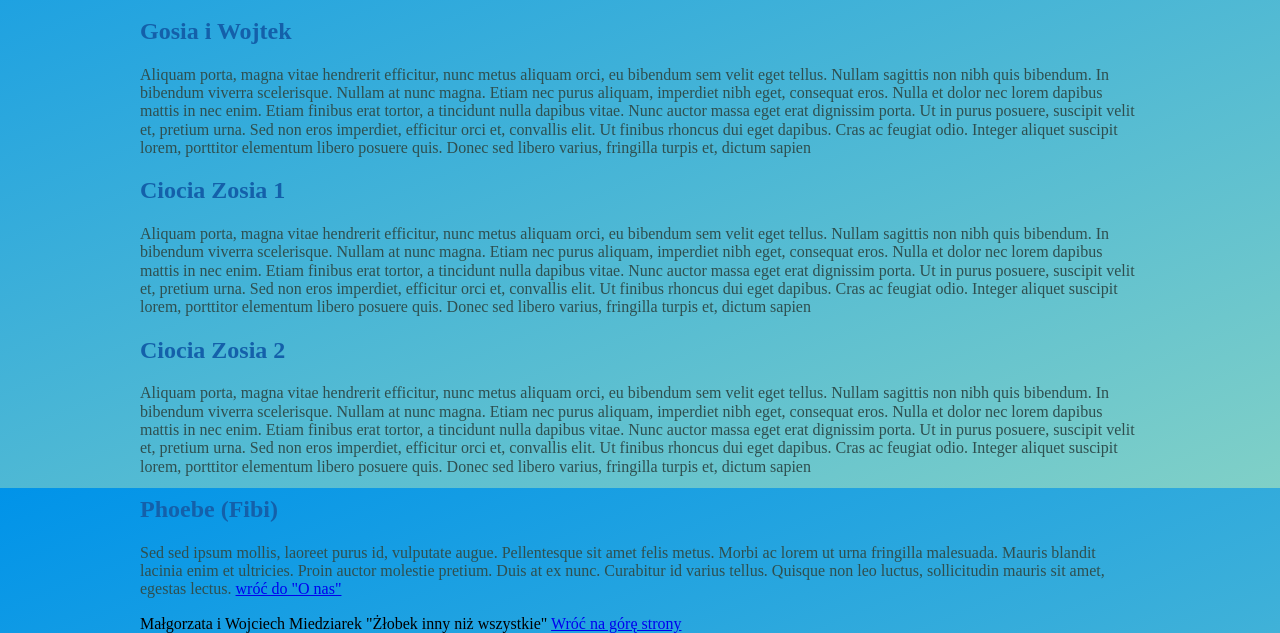
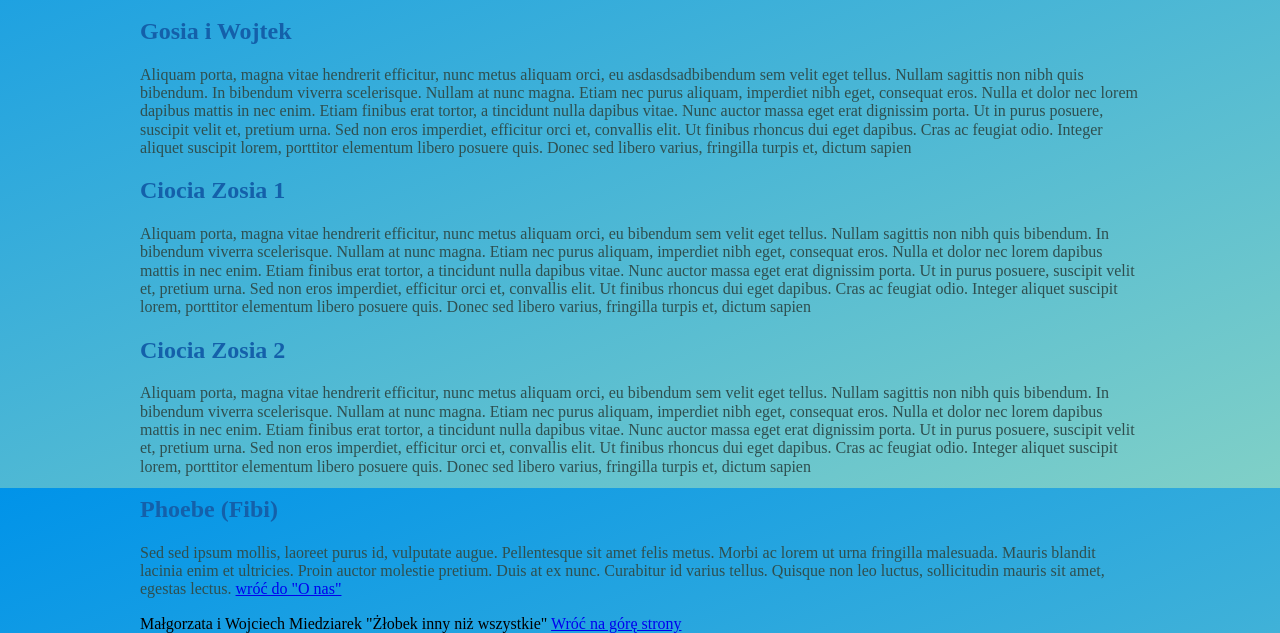
Before and after one commit to WojciechMiedziarek/homepage, a plain HTML site: page o-nas.html in a window 1280 px wide. Shown: the part 312-945 px from the top of the page. Drawn offline with Linux system fonts and the light colour scheme.

Commit message:
29.11.2022

```diff
--- a/o-nas.html
+++ b/o-nas.html
@@ -39,7 +39,7 @@
           <h2 class="section__paragraph">Gosia i Wojtek</h2>
           <p>
             Aliquam porta, magna vitae hendrerit efficitur, nunc metus aliquam
-            orci, eu bibendum sem velit eget tellus. Nullam sagittis non nibh
+            orci, eu asdasdsadbibendum sem velit eget tellus. Nullam sagittis non nibh
             quis bibendum. In bibendum viverra scelerisque. Nullam at nunc
             magna. Etiam nec purus aliquam, imperdiet nibh eget, consequat eros.
             Nulla et dolor nec lorem dapibus mattis in nec enim. Etiam finibus
```
